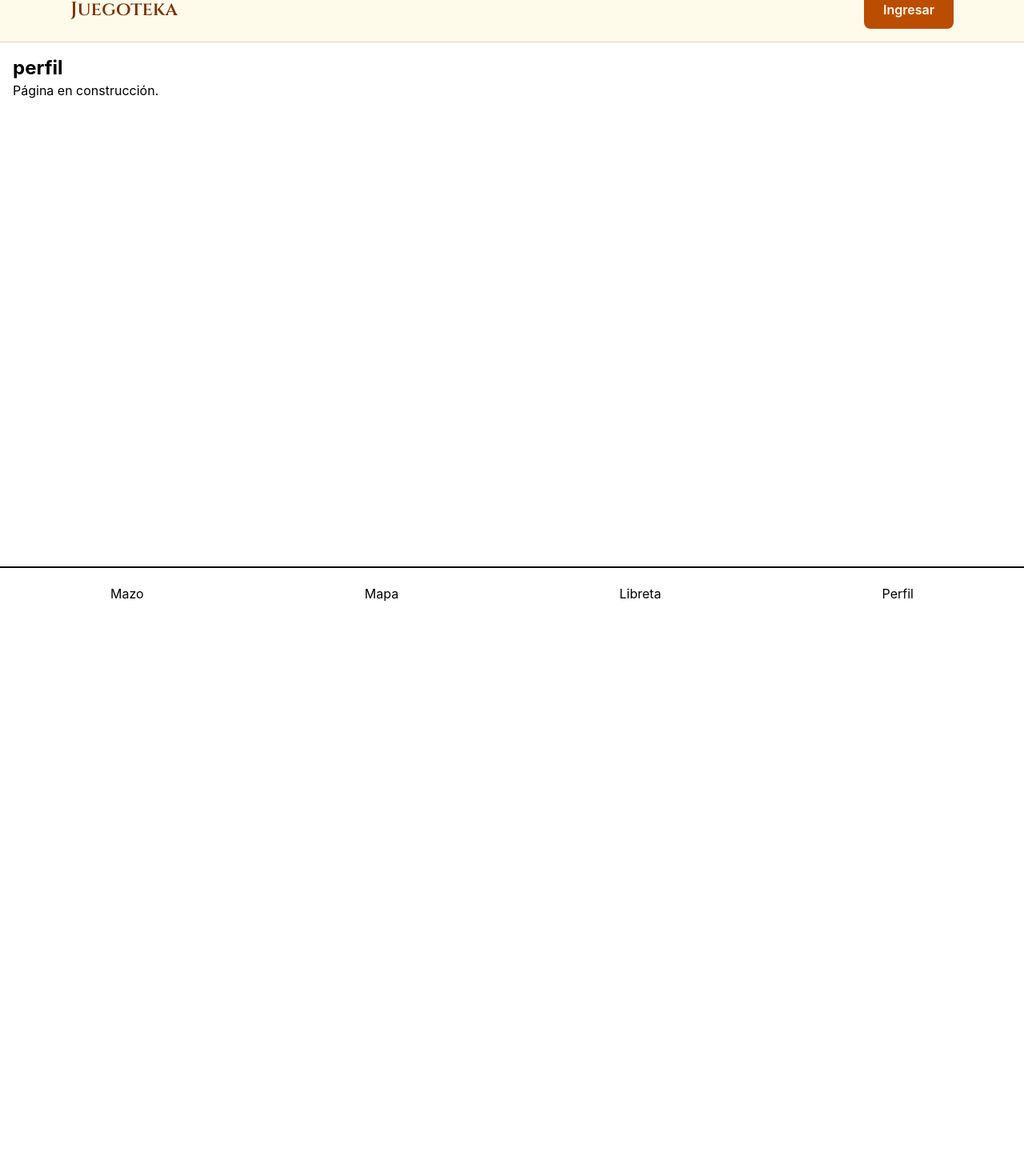
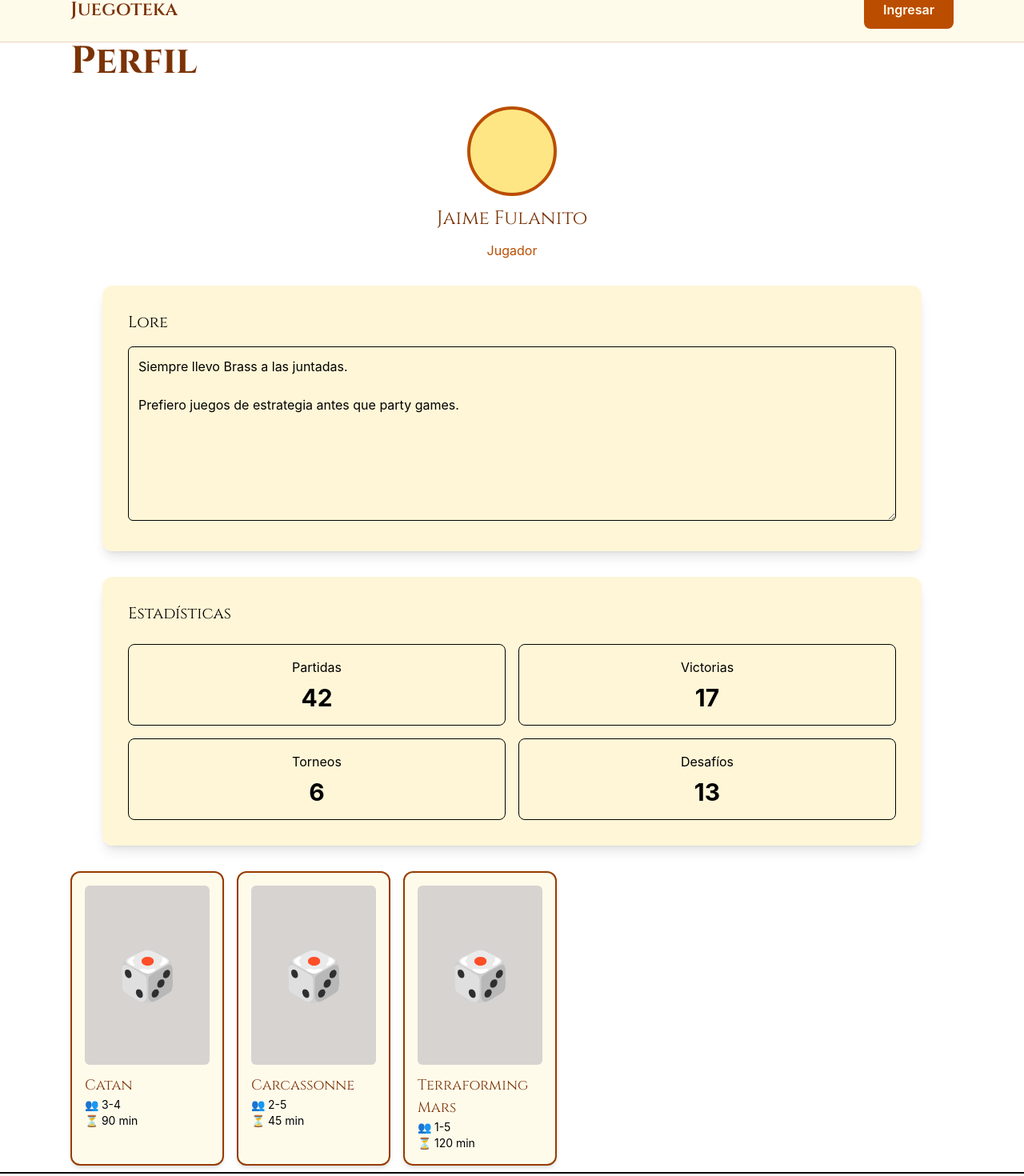
Before and after one commit to FedericoNadal/juegoteka-frontend, a React (Vite) app: page /perfil in a window 1280 px wide. Shown: the part 28-1498 px from the top of the page at 80% size. Before the commit the page ends 801 px from the top, so only its background shows below. Built offline with nearby package versions, Linux system fonts and the light colour scheme; the HTML template or start-up script is replaced by a standard one.

Commit message:
feat:maquetado inicial de perfil

```diff
--- /dev/null
+++ b/src/components/Perfil/LorePanel.tsx
@@ -0,0 +1,48 @@
+import Panel from "../ui/Panel";
+
+/**
+ * Información pública del jugador.
+ */
+
+function LorePanel() {
+
+    return (
+
+        <Panel>
+
+            <h3 className="font-title text-xl mb-4">
+
+                Lore
+
+            </h3>
+
+            <textarea
+
+                rows={8}
+
+                readOnly
+
+                value={
+`Siempre llevo Brass a las juntadas.
+
+Prefiero juegos de estrategia antes que party games.
+
+`
+                }
+
+                className="
+                    w-full
+                    rounded-md
+                    border
+                    p-3
+                "
+
+            />
+
+        </Panel>
+
+    );
+
+}
+
+export default LorePanel;
--- /dev/null
+++ b/src/components/Perfil/MyGamesPanel.tsx
@@ -0,0 +1,75 @@
+import GameCard from "../ui/GameCard";
+
+/**
+ * MyGames
+ *
+ * Vista resumida de la colección del usuario.
+ *
+ * Más adelante los datos provendrán del backend.
+ */
+function MyGames() {
+
+    const juegos = [
+
+        {
+            titulo: "Catan",
+            jugadores: "3-4",
+            duracion: "90 min"
+        },
+
+        {
+            titulo: "Carcassonne",
+            jugadores: "2-5",
+            duracion: "45 min"
+        },
+
+        {
+            titulo: "Terraforming Mars",
+            jugadores: "1-5",
+            duracion: "120 min"
+        }
+
+    ];
+
+    return (
+
+        <section>
+
+            <div
+                className="
+                    flex
+                    gap-4
+                    overflow-x-auto
+                    pb-2
+                "
+            >
+
+                {
+
+                    juegos.map((juego) => (
+
+                        <GameCard
+
+                            key={juego.titulo}
+
+                            titulo={juego.titulo}
+
+                            jugadores={juego.jugadores}
+
+                            duracion={juego.duracion}
+
+                        />
+
+                    ))
+
+                }
+
+            </div>
+
+        </section>
+
+    );
+
+}
+
+export default MyGames;
--- /dev/null
+++ b/src/components/Perfil/ProfileHeader.tsx
@@ -0,0 +1,56 @@
+/**
+ * Cabecera del perfil.
+ *
+ * Presenta la información básica del usuario.
+ *
+ * En versiones futuras estos datos se obtendrán
+ * desde la API y podrán editarse.
+ */
+
+function ProfileHeader() {
+
+    return (
+
+        <section
+            className="
+                flex
+                flex-col
+                items-center
+                gap-3
+                mb-6
+            "
+        >
+
+            {/* Avatar */}
+            <div
+                className="
+                    w-28
+                    h-28
+                    rounded-full
+                    bg-amber-200
+                    border-4
+                    border-amber-700
+                "
+            />
+
+            <h2
+                className="
+                    font-title
+                    text-2xl
+                    text-amber-900
+                "
+            >
+                Jaime Fulanito
+            </h2>
+
+            <p className="text-amber-700">
+                Jugador
+            </p>
+
+        </section>
+
+    );
+
+}
+
+export default ProfileHeader;
--- /dev/null
+++ b/src/components/Perfil/ProfileTabs.tsx
@@ -0,0 +1,79 @@
+type ProfileTabsProps = {
+
+    activeTab: string;
+
+    onTabChange: (tab: string) => void;
+
+};
+
+/**
+ * Navegación del tablero personal.
+ */
+
+function ProfileTabs({
+
+    activeTab,
+    onTabChange
+
+}: ProfileTabsProps) {
+
+    const tabs = [
+
+        ["lore", "Lore"],
+        ["games", "Mis juegos"],
+        ["stats", "Estadísticas"],
+        ["settings", "Configuración"]
+
+    ];
+
+    return (
+
+        <nav
+            className="
+                flex
+                flex-wrap
+                justify-center
+                gap-2
+                mb-6
+            "
+        >
+
+            {tabs.map(([id, label]) => (
+
+                <button
+
+                    key={id}
+
+                    onClick={() => onTabChange(id)}
+
+                    className={`
+                        px-4
+                        py-2
+                        rounded-md
+                        border
+                        transition
+
+                        ${
+                            activeTab === id
+
+                            ? "bg-amber-700 text-white"
+
+                            : "bg-amber-100 hover:bg-amber-200"
+                        }
+                    `}
+
+                >
+
+                    {label}
+
+                </button>
+
+            ))}
+
+        </nav>
+
+    );
+
+}
+
+export default ProfileTabs;
--- /dev/null
+++ b/src/components/Perfil/StatsPanel.tsx
@@ -0,0 +1,86 @@
+import Panel from "../ui/Panel";
+
+function StatsPanel() {
+
+    return (
+
+        <Panel>
+
+            <h3 className="font-title text-xl mb-6">
+
+                Estadísticas
+
+            </h3>
+
+            <div
+                className="
+                    grid
+                    grid-cols-2
+                    gap-4
+                "
+            >
+
+                <StatCard titulo="Partidas" valor="42" />
+
+                <StatCard titulo="Victorias" valor="17" />
+
+                <StatCard titulo="Torneos" valor="6" />
+
+                <StatCard titulo="Desafíos" valor="13" />
+
+            </div>
+
+        </Panel>
+
+    );
+
+}
+
+type StatCardProps = {
+
+    titulo: string;
+
+    valor: string;
+
+};
+
+function StatCard({
+
+    titulo,
+
+    valor
+
+}: StatCardProps) {
+
+    return (
+
+        <div
+            className="
+                rounded-lg
+                border
+                p-4
+                text-center
+            "
+        >
+
+            <p>{titulo}</p>
+
+            <p
+                className="
+                    text-3xl
+                    font-bold
+                    mt-2
+                "
+            >
+
+                {valor}
+
+            </p>
+
+        </div>
+
+    );
+
+}
+
+export default StatsPanel;
--- /dev/null
+++ b/src/components/ui/Card.tsx
@@ -0,0 +1,52 @@
+type CardProps = {
+
+    /** Contenido interno de la carta */
+    children: React.ReactNode;
+
+    /** Clases adicionales para personalizar tamaño o layout */
+    className?: string;
+
+};
+
+/**
+ * Card
+ *
+ * Componente base para todas las cartas de la aplicación.
+ *
+ * Su única responsabilidad es proporcionar una apariencia
+ * coherente inspirada en una carta física.
+ *
+ * No conoce absolutamente nada del contenido que aloja.
+ * Cualquier componente puede reutilizarla:
+ *
+ * - cartas de juegos
+ * - cartas del mazo
+ * - cartas de usuarios
+ * - futuras cartas de estadísticas
+ *
+ */
+function Card({ children, className = "" }: CardProps) {
+
+    return (
+
+        <article
+            className={`
+                rounded-xl
+                border-2
+                border-amber-800
+                bg-amber-50
+                shadow-md
+                p-4
+                ${className}
+            `}
+        >
+
+            {children}
+
+        </article>
+
+    );
+
+}
+
+export default Card;
--- /dev/null
+++ b/src/components/ui/GameCard.tsx
@@ -0,0 +1,113 @@
+import Card from "../ui/Card";
+
+type GameCardProps = {
+
+    titulo: string;
+
+    imagen?: string;
+
+    jugadores: string;
+
+    duracion: string;
+
+};
+
+/**
+ * GameCard
+ *
+ * Representa un juego de mesa dentro de la colección
+ * del usuario.
+ *
+ * En esta primera maqueta utiliza una imagen de
+ * reemplazo cuando todavía no existen recursos reales.
+ */
+function GameCard({
+
+    titulo,
+    imagen,
+    jugadores,
+    duracion
+
+}: GameCardProps) {
+
+    return (
+
+        <Card
+            className="
+                w-48
+                flex
+                flex-col
+                gap-3
+            "
+        >
+
+            {/* Imagen del juego */}
+            <div
+                className="
+                    h-56
+                    rounded-md
+                    overflow-hidden
+                    bg-stone-300
+                    flex
+                    items-center
+                    justify-center
+                "
+            >
+
+                {
+
+                    imagen ?
+
+                        <img
+
+                            src={imagen}
+                            alt={titulo}
+                            className="w-full h-full object-cover"
+
+                        />
+
+                        :
+
+                        <span className="text-6xl">
+                            🎲
+                        </span>
+
+                }
+
+            </div>
+
+            {/* Información principal */}
+
+            <div>
+
+                <h3
+                    className="
+                        font-title
+                        text-lg
+                        text-amber-900
+                    "
+                >
+                    {titulo}
+                </h3>
+
+                <p className="text-sm">
+
+                    👥 {jugadores}
+
+                </p>
+
+                <p className="text-sm">
+
+                    ⏳ {duracion}
+
+                </p>
+
+            </div>
+
+        </Card>
+
+    );
+
+}
+
+export default GameCard;
--- a/src/pages/Perfil/Perfil.tsx
+++ b/src/pages/Perfil/Perfil.tsx
@@ -1,9 +1,44 @@
-export default function Perfil() {
-  return (
-    <section className="p-4">
-      <h1 className="text-2xl font-bold">perfil</h1>
+import Container from "../../components/ui/Container";
+import PageTitle from "../../components/ui/PageTitle";
 
-      <p>Página en construcción.</p>
-    </section>
-  );
+import PlayerInfo from "../../components/Perfil/ProfileHeader";
+import LorePanel from "../../components/Perfil/LorePanel";
+import StatisticsPanel from "../../components/Perfil/StatsPanel";
+import MyGamesPanel from "../../components/Perfil/MyGamesPanel";
+
+/**
+ * Perfil
+ *
+ * Página principal del perfil del usuario.
+ *
+ * Reúne la información personal, una breve descripción,
+ * estadísticas de juego y la colección de juegos.
+ *
+ * Cada sección se implementa mediante un componente
+ * independiente para facilitar su mantenimiento.
+ */
+function Perfil() {
+
+    return (
+
+        <main>
+
+            <Container>
+
+                <PageTitle>
+                    Perfil
+                </PageTitle>
+                 <PlayerInfo />
+                 <LorePanel />
+                 <StatisticsPanel />
+                <MyGamesPanel />
+
+            </Container>
+
+        </main>
+
+    );
+
 }
+
+export default Perfil;
```
